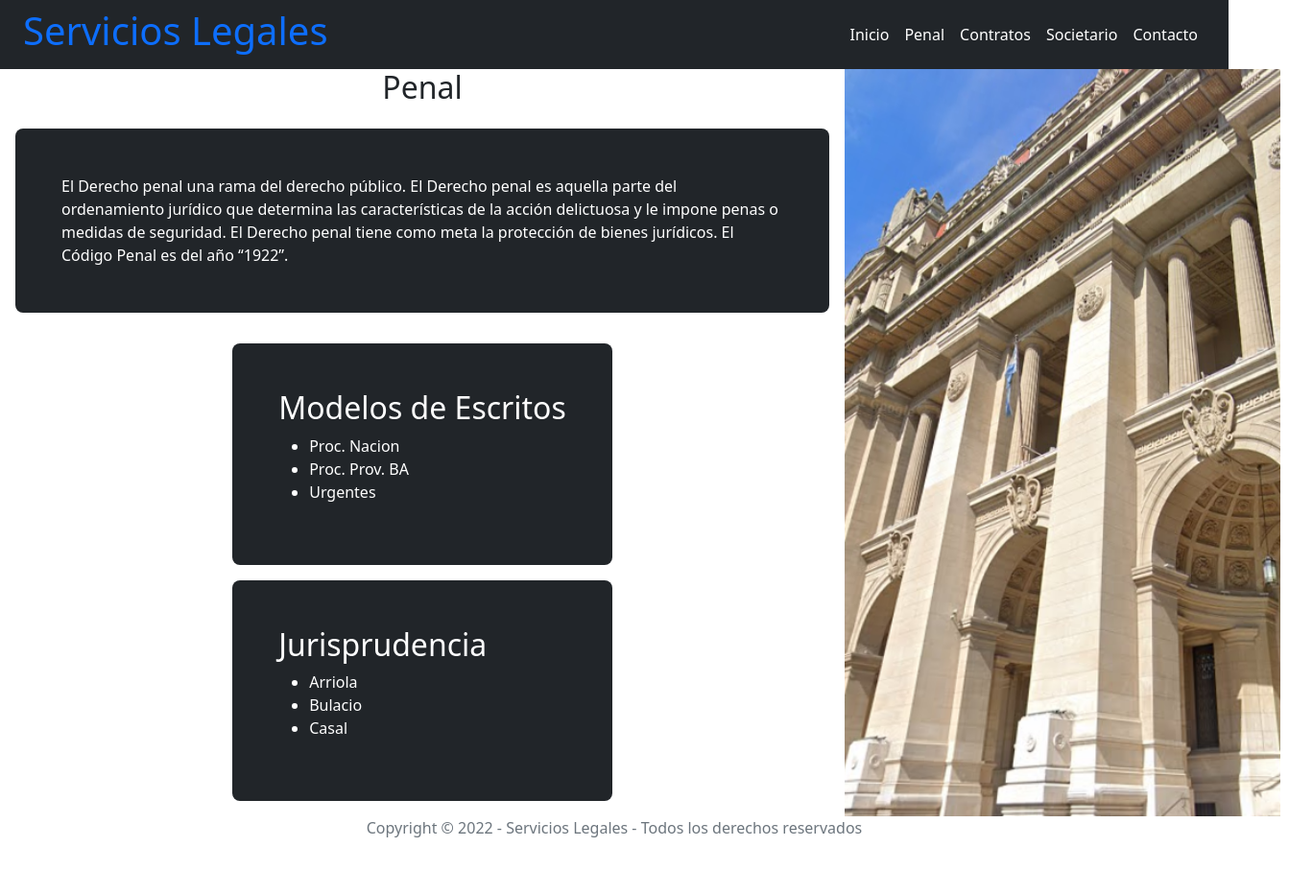
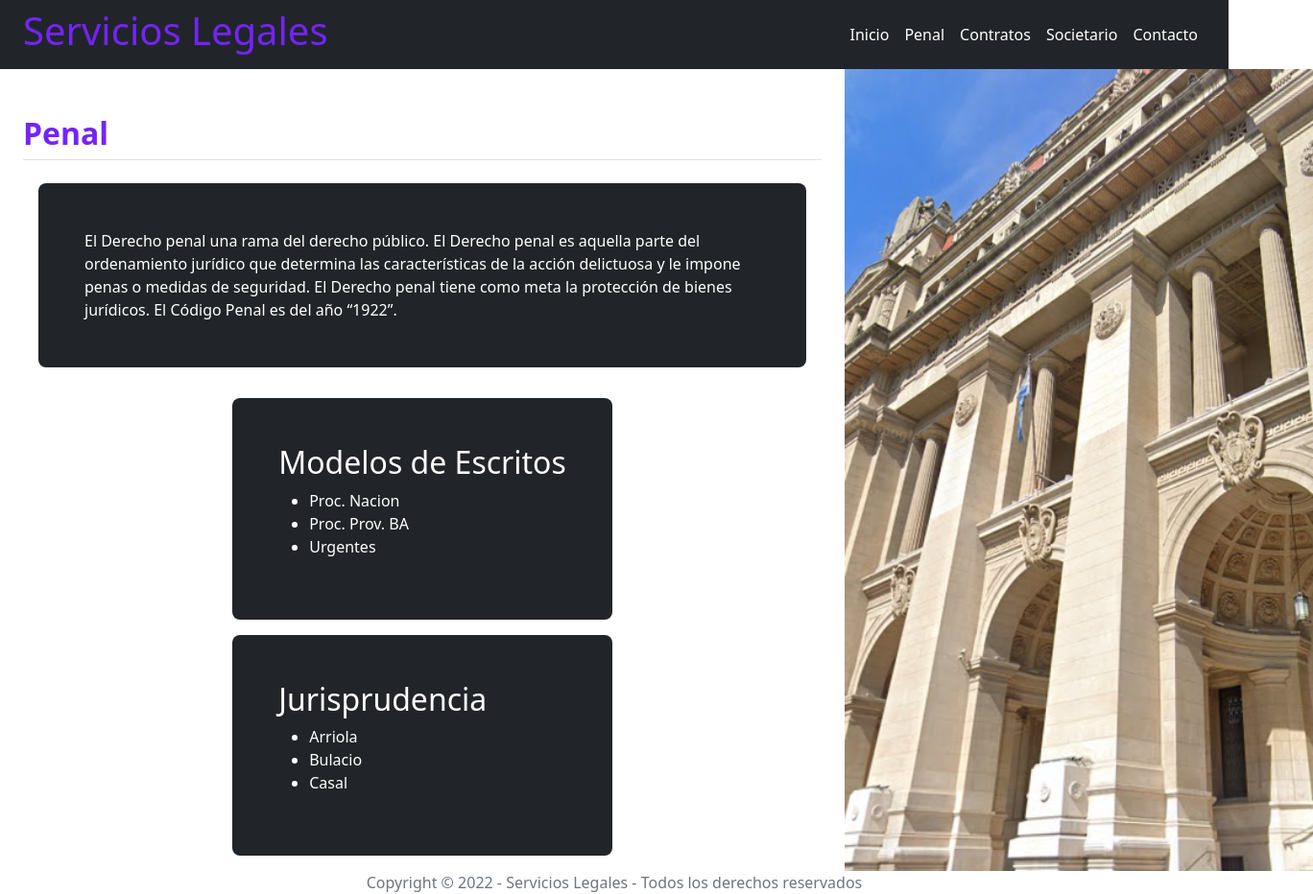
Before and after one commit to npr1990/Proyecto_Final, a website: page pages/penal.html in a window 1280 px wide. Shown: the whole page at 96% size, 1368 px wide, since content can reach past the window. Before the commit the page ends 875 px from the top, so only its background shows below. Drawn offline with nearby package versions, Linux system fonts and the light colour scheme; a web font is replaced by a local one.

Commit message:
arregle animacion nav, acomode los h2 en las subpaginas

```diff
--- a/pages/penal.html
+++ b/pages/penal.html
@@ -13,6 +13,10 @@
     <link rel="preconnect" href="https://fonts.gstatic.com" crossorigin />
     <link href="https://fonts.googleapis.com/css2?family=Kdam+Thmor+Pro&family=Roboto:wght@100&display=swap" rel="stylesheet" />
     <!--fuente-->
+    <!--Meta-->
+    <meta name="keywords" content="abogados, abogado, demanda, denuncia, derecho, código civil, escritos, fuero penal, fuero civil, fuero comercial, fuero laboral, fuero penal económico, fuero contenciosos administrativo, fuero seguridad social, fuero superior tribunal provincial, corte suprema de justicia">
+    <meta name="description" content="Asesoramiento legal / Jurisprudencia y escritos actualizados">
+    <!--Meta-->
 
 
     <title>Servicios Legales | Penal</title>
@@ -55,8 +59,8 @@
       </header>
       <!--fin header-->
       <div class="d-flex justify-content-between">
-        <main class="d-flex flex-column align-items-center w-100 h-100">
-          <h2 class="mx-4">Penal</h2>
+        <main class="d-flex mx-4 flex-column align-items-center w-100 h-100">
+          <h2 class="pb-2 w-100 py-5 border-bottom headerH2">Penal</h2>
           <p class="h-100 p-5 m-3 text-white bg-dark rounded-3">
             El Derecho penal una rama del derecho público. El Derecho penal es
             aquella parte del ordenamiento jurídico que determina las
--- a/sass/index.scss
+++ b/sass/index.scss
@@ -1,21 +1,22 @@
- a {
-    text-decoration: none;
+@mixin colortexto {
+  color: rgb(116, 35, 255);
+}
+
+a {
+  text-decoration: none;
+  @include colortexto;
 }
 
 
 
-@mixin titulosH2 {
-  color: rgb(116, 35, 255);
+.headerH2 {
+  @include colortexto;
   font-weight: bold;
-}
-
-.headerH2 {
-  @include titulosH2;
 }
 
 $fondocolor: (
   "diurno": white,
-  "nocturno": rgb(115, 1, 1),
+  "nocturno": rgb(62, 62, 62),
 );
 
 body {
@@ -27,7 +28,7 @@ body {
 }
 
 .ulAnim li {
-  :hover {
+  &:hover {
     animation: divAnim 2s ease 0s 1 normal forwards;
     transform: scale(1.1);
     transition: transform 0.75s;
```
Also changed, not shown: pages/contacto.html (+6 -3 lines), pages/contratos.html (+6 -2 lines), pages/societario.html (+6 -2 lines), assets/css/style.css, 1 other file.
